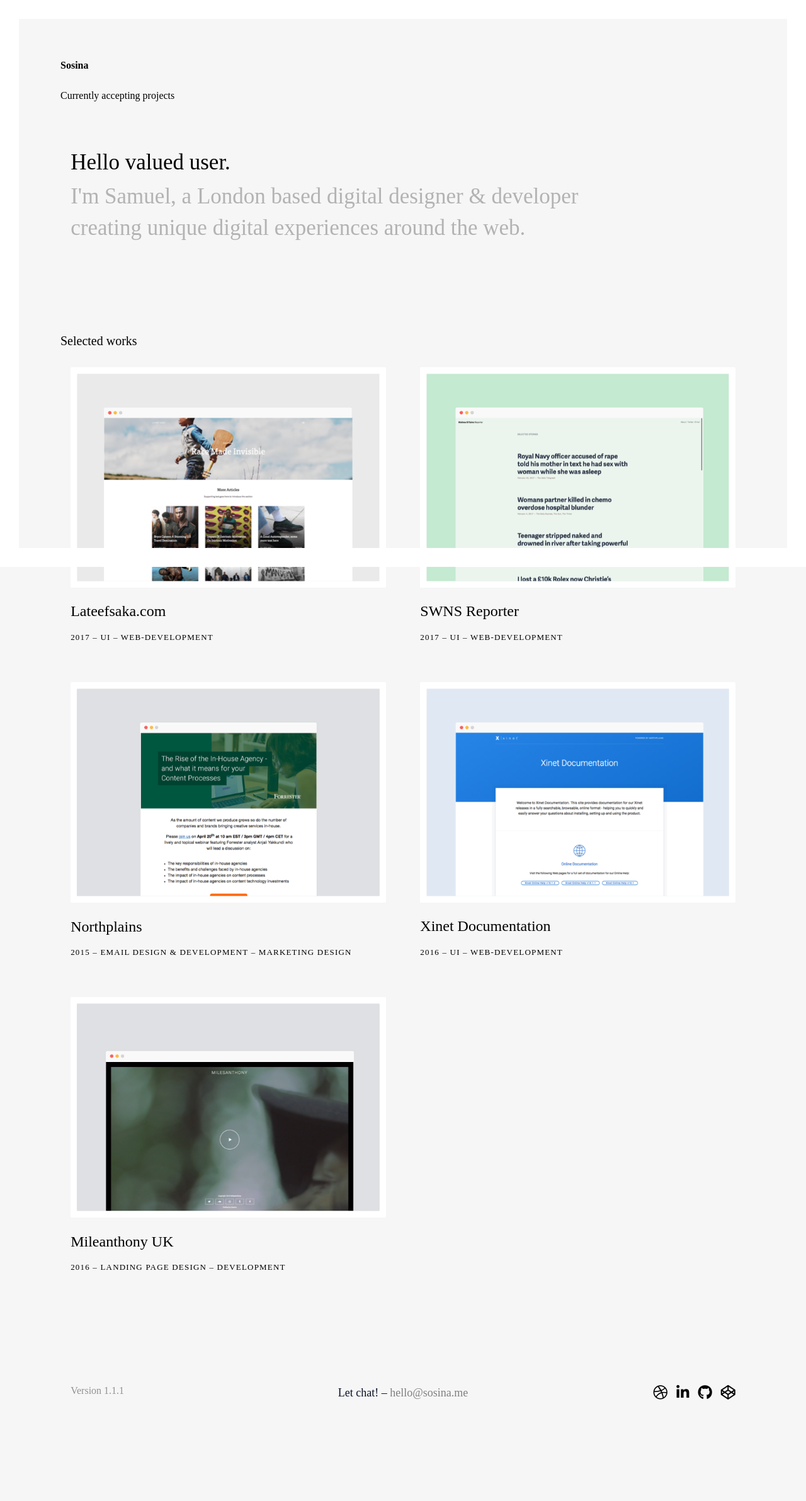
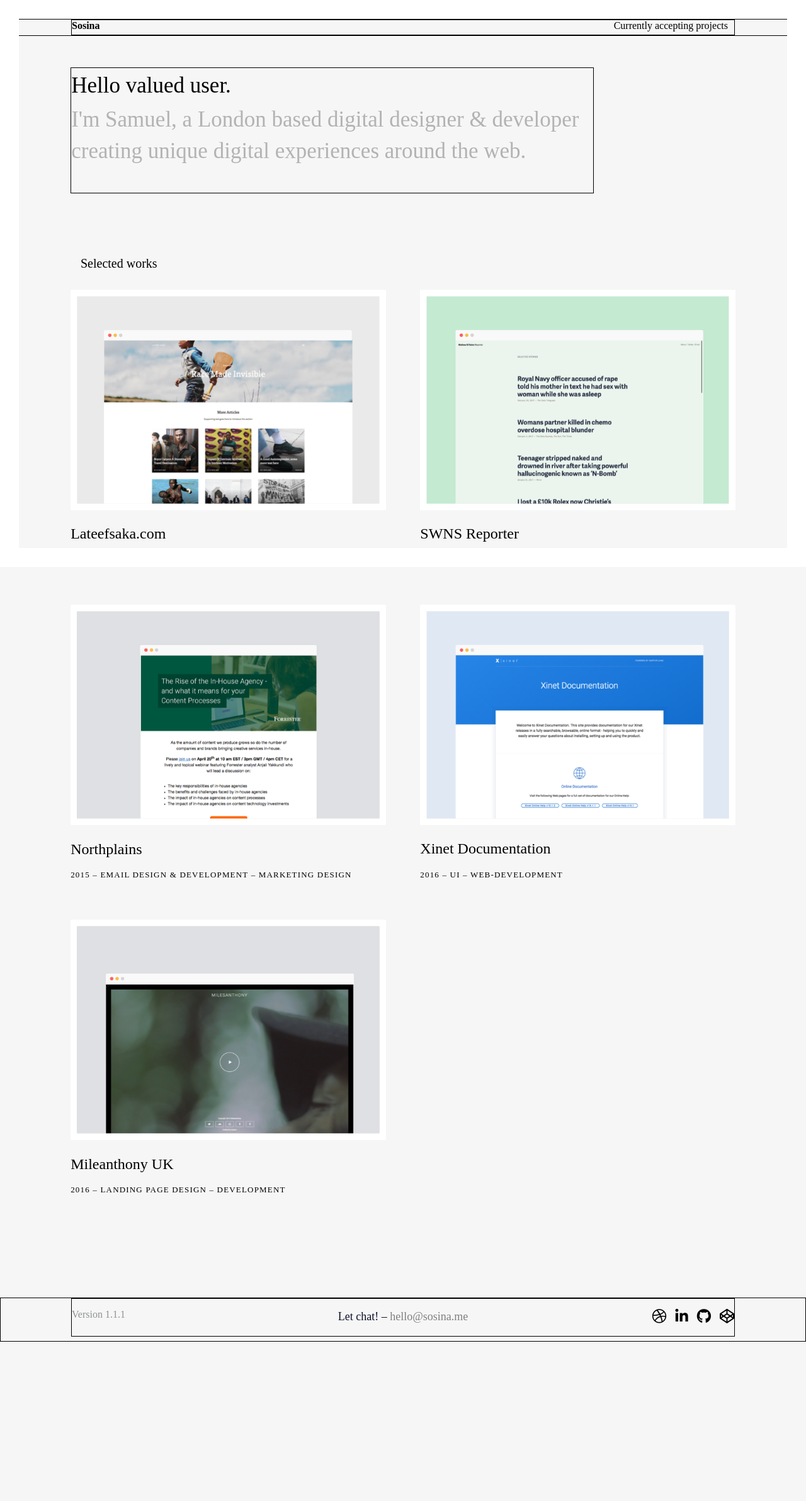
Before and after one commit to ssosina/sosina.me, a Jekyll site: the page built from index.html, in a window 1280 px wide. Shown: the whole page at 63% size. Built offline with Jekyll 4.4.1, drawn with Linux system fonts in a browser that asks for light colours; nearby versions of some CDN libraries; library files that are not in the unit come from our copies; Markdown is read by kramdown in place of the engine named in the settings; after the commit the page ends 2130 px from its top, so only the background shows below that.

Commit message:
Style updates

```diff
--- a/_scss/3-modules/_article.scss
+++ b/_scss/3-modules/_article.scss
@@ -2,7 +2,7 @@
 	//background: red;
 }
 .project{
-	width: 85%;
+	width: 80%;
 	margin: 0 auto;
 	height: auto;
 	margin-bottom: 60px;
--- a/_scss/3-modules/_hero.scss
+++ b/_scss/3-modules/_hero.scss
@@ -5,9 +5,10 @@
 }
 
 .hero__container{
-	width: 85%;
+	width: 80%;
 	height: 100%;
 	margin: 0 auto;
+	    border: 1px solid black;
 }
 
 .hero__title{
--- a/_scss/4-pages/_index.scss
+++ b/_scss/4-pages/_index.scss
@@ -12,7 +12,7 @@
 .works{
 	margin-bottom: 30px;
 	font-size: em(20);
-	width: 85%;
+	width: 80%;
 	margin: 0px auto 30px;
 	font-family: $heading1;
 }
--- a/css/main.css
+++ b/css/main.css
@@ -137,29 +137,22 @@
   font-family: "adelle-sans", serif; }
 
 header {
-  font-family: "adelle-sans", serif;
-  display: -ms-flexbox;
-  display: flex;
-  -ms-flex-align: start;
-      align-items: flex-start;
-  -ms-flex-pack: distribute;
-      justify-content: space-around;
-  height: 200px;
-  margin-top: 30px;
   max-width: 1400px;
   margin-left: auto;
-  margin-right: auto; }
+  margin-right: auto;
+  font-family: "adelle-sans", serif;
+  margin: 30px 0px 50px 0px;
+  border: 1px solid black; }
   header::after {
     clear: both;
     content: "";
     display: table; }
 
 .header__container {
-  width: 85%;
+  width: 80%;
   height: 70px;
   margin: 0 auto;
-  -ms-flex-item-align: center;
-      align-self: center; }
+  border: 1px solid black; }
 
 .header__logo {
   float: left;
@@ -188,8 +181,40 @@
       color: black;
       font-family: "adelle-sans", serif; }
 
+/**** Tablet *****/
+@media screen and (min-width: 48em) {
+  .header__container {
+    float: left;
+    display: block;
+    margin-right: 5.17598%;
+    width: 82.47067%;
+    margin-left: 8.76467%;
+    height: 25px;
+    border: 1px solid black; }
+    .header__container:last-child {
+      margin-right: 0; }
+  .header__logo {
+    float: left;
+    display: block;
+    margin-right: 6.27615%;
+    width: 4.35146%; }
+    .header__logo:last-child {
+      margin-right: 0; }
+  .header__nav {
+    float: left;
+    display: block;
+    margin-right: 6.27615%;
+    width: 89.37238%;
+    text-align: right; }
+    .header__nav:last-child {
+      margin-right: 0; }
+    .header__nav li {
+      display: inline-block; } }
+
+/**** large desktop  *****/
 @media screen and (min-width: 106.25em) {
   header {
+    background: yellow;
     height: 90px;
     margin-bottom: 100px; }
   .header__container {
@@ -222,28 +247,19 @@
   max-width: 1400px;
   margin-left: auto;
   margin-right: auto;
-  height: 200px;
+  height: 70px;
   text-align: center;
-  color: #909292; }
+  color: #909292;
+  border: 1px solid black; }
   footer::after {
     clear: both;
     content: "";
     display: table; }
 
 .footer__container {
-  display: -ms-flexbox;
-  display: flex;
-  -ms-flex-align: start;
-      align-items: flex-start;
-  -ms-flex-pack: distribute;
-      justify-content: space-around;
-  height: 200px;
   width: 80%;
-  margin: 0 auto; }
-
-.footer__content {
-  -ms-flex-item-align: center;
-      align-self: center; }
+  margin: 0 auto;
+  border: 1px solid black; }
 
 .footer__social {
   list-style: none;
@@ -342,9 +358,10 @@
     display: table; }
 
 .hero__container {
-  width: 85%;
+  width: 80%;
   height: 100%;
-  margin: 0 auto; }
+  margin: 0 auto;
+  border: 1px solid black; }
 
 .hero__title {
   font-weight: 400;
@@ -385,7 +402,7 @@
     margin-left: 0%; } }
 
 .project {
-  width: 85%;
+  width: 80%;
   margin: 0 auto;
   height: auto;
   margin-bottom: 60px;
@@ -493,7 +510,7 @@
 .works {
   margin-bottom: 30px;
   font-size: 1.25em;
-  width: 85%;
+  width: 80%;
   margin: 0px auto 30px;
   font-family: "Merriweather", serif; }
 
```
Also changed, not shown: _scss/1-tools/_grid-settings.scss (+4 -4 lines), _scss/3-modules/_footer.scss (+4 -10 lines), _scss/3-modules/_header.scss (+34 -14 lines).
